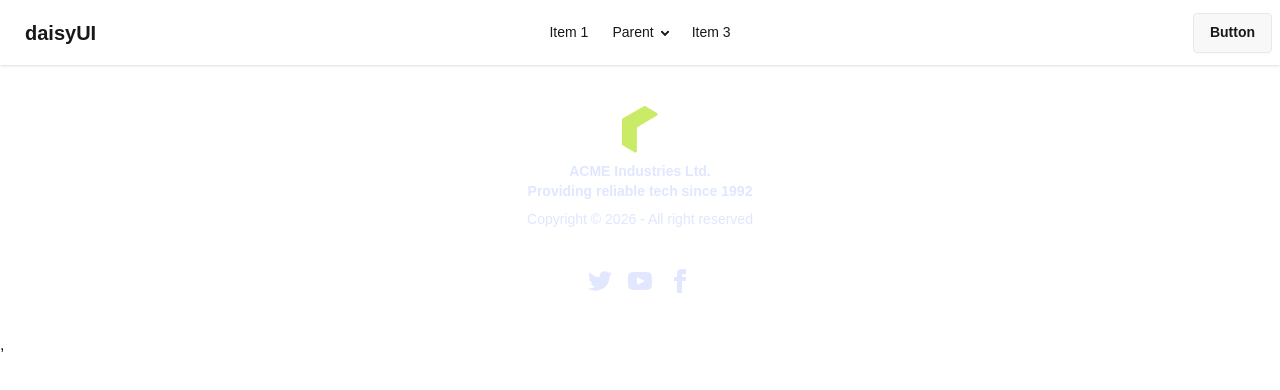
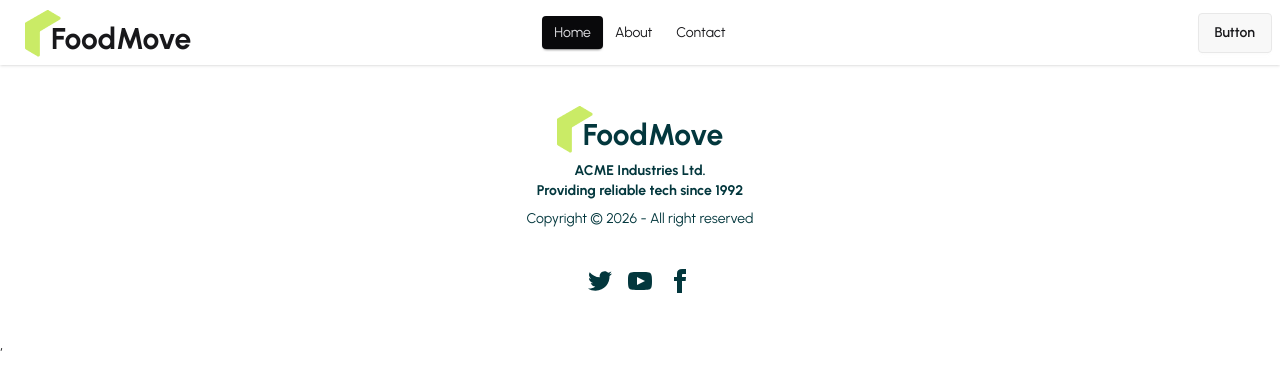
Before and after one commit to Sahruk-alam/food-moving-client, a React (Vite) app: page / in a window 1280 px wide. Shown: the top 390 px of the page. Built offline with nearby package versions, Linux system fonts and the light colour scheme.

Commit message:
logo design

```diff
--- a/package.json
+++ b/package.json
@@ -13,6 +13,7 @@
     "@tailwindcss/vite": "^4.3.3",
     "react": "^19.2.8",
     "react-dom": "^19.2.8",
+    "react-icons": "^5.7.0",
     "react-router": "^7.18.2",
     "tailwindcss": "^4.3.3"
   },
--- a/src/Component/Logo/Logo.jsx
+++ b/src/Component/Logo/Logo.jsx
@@ -2,8 +2,9 @@ import React from 'react';
 import logo from '../../assets/logo.png'
 const Logo = () => {
     return (
-        <div>
+        <div className="flex items-end">
             <img src={logo} alt="Logo" />
+            <h3 className="text-3xl -ms-2.5 font-bold">FoodMove</h3>
         </div>
     );
 };
--- a/src/index.css
+++ b/src/index.css
@@ -1,6 +1,14 @@
+@import url('https://fonts.googleapis.com/css2?family=Urbanist:ital,wght@0,100..900;1,100..900&display=swap');
 @import "tailwindcss";
-@plugin "daisyui";
-@import url('https://fonts.googleapis.com/css2?family=Urbanist:ital,wght@0,100..900;1,100..900&display=swap');
+@plugin "daisyui"{
+  themes: light --default;
+};
+@plugin "daisyui/theme" {
+  name: "light";
+  default: true;
+  --color-primary: #CAEB66;
+  --color-secondary: #03373D;
+}
 
 body {
   font-family: "Urbanist", sans-serif;
--- a/src/layout/RootLayout.jsx
+++ b/src/layout/RootLayout.jsx
@@ -5,7 +5,7 @@ import Navbar from '../shared/navbar/Navbar';
 
 const RootLayout = () => {
     return (
-        <div>
+        <div className='max-w-7xl mx-auto'>
             <Navbar></Navbar>
             <Outlet></Outlet>
             <Footer></Footer>
--- /dev/null
+++ b/src/pages/Banner/Banner.jsx
@@ -0,0 +1,11 @@
+import React from 'react';
+
+const Banner = () => {
+    return (
+        <div>
+
+        </div>
+    );
+};
+
+export default Banner;
--- a/src/shared/footer/Footer.jsx
+++ b/src/shared/footer/Footer.jsx
@@ -3,7 +3,7 @@ import Logo from '../../Component/Logo/Logo';
 
 const Footer = () => {
     return (
-            <footer className="footer footer-horizontal footer-center  text-primary-content p-10">
+            <footer className="footer text-secondary footer-horizontal footer-center p-10">
   <aside>
     <Logo></Logo>
     <p className="font-bold">
--- a/src/shared/navbar/Navbar.jsx
+++ b/src/shared/navbar/Navbar.jsx
@@ -1,42 +1,34 @@
 import React from 'react';
+import Logo from '../../Component/Logo/Logo';
+import { NavLink } from 'react-router';
 
 const Navbar = () => {
+  const links=<>
+      <li><NavLink to="/">Home</NavLink></li>
+      <li><NavLink to="/about">About</NavLink></li>
+      <li><NavLink to="/contact">Contact</NavLink></li>
+
+  </>
     return (
         <div className="navbar bg-base-100 shadow-sm">
   <div className="navbar-start">
     <div className="dropdown">
-      <div tabIndex={0} role="button" className="btn btn-ghost lg:hidden">
+      <div tabIndex={0} role="button" className="btn btn-ghost md:hidden">
         <svg xmlns="http://www.w3.org/2000/svg" className="h-5 w-5" fill="none" viewBox="0 0 24 24" stroke="currentColor"> <path strokeLinecap="round" strokeLinejoin="round" strokeWidth="2" d="M4 6h16M4 12h8m-8 6h16" /> </svg>
       </div>
       <ul
         tabIndex="-1"
         className="menu menu-sm dropdown-content bg-base-100 rounded-box z-1 mt-3 w-52 p-2 shadow">
-        <li><a>Item 1</a></li>
-        <li>
-          <a>Parent</a>
-          <ul className="p-2">
-            <li><a>Submenu 1</a></li>
-            <li><a>Submenu 2</a></li>
-          </ul>
-        </li>
-        <li><a>Item 3</a></li>
+        {links}
       </ul>
     </div>
-    <a className="btn btn-ghost text-xl">daisyUI</a>
+    <a className="btn btn-ghost text-xl">
+      <Logo></Logo>
+    </a>
   </div>
-  <div className="navbar-center hidden lg:flex">
+  <div className="navbar-center hidden md:flex">
     <ul className="menu menu-horizontal px-1">
-      <li><a>Item 1</a></li>
-      <li>
-        <details>
-          <summary>Parent</summary>
-          <ul className="p-2 bg-base-100 w-40 z-1">
-            <li><a>Submenu 1</a></li>
-            <li><a>Submenu 2</a></li>
-          </ul>
-        </details>
-      </li>
-      <li><a>Item 3</a></li>
+     {links}
     </ul>
   </div>
   <div className="navbar-end">
```
Also changed, not shown: 1 other file (tests, documents, lock files or other folders).
